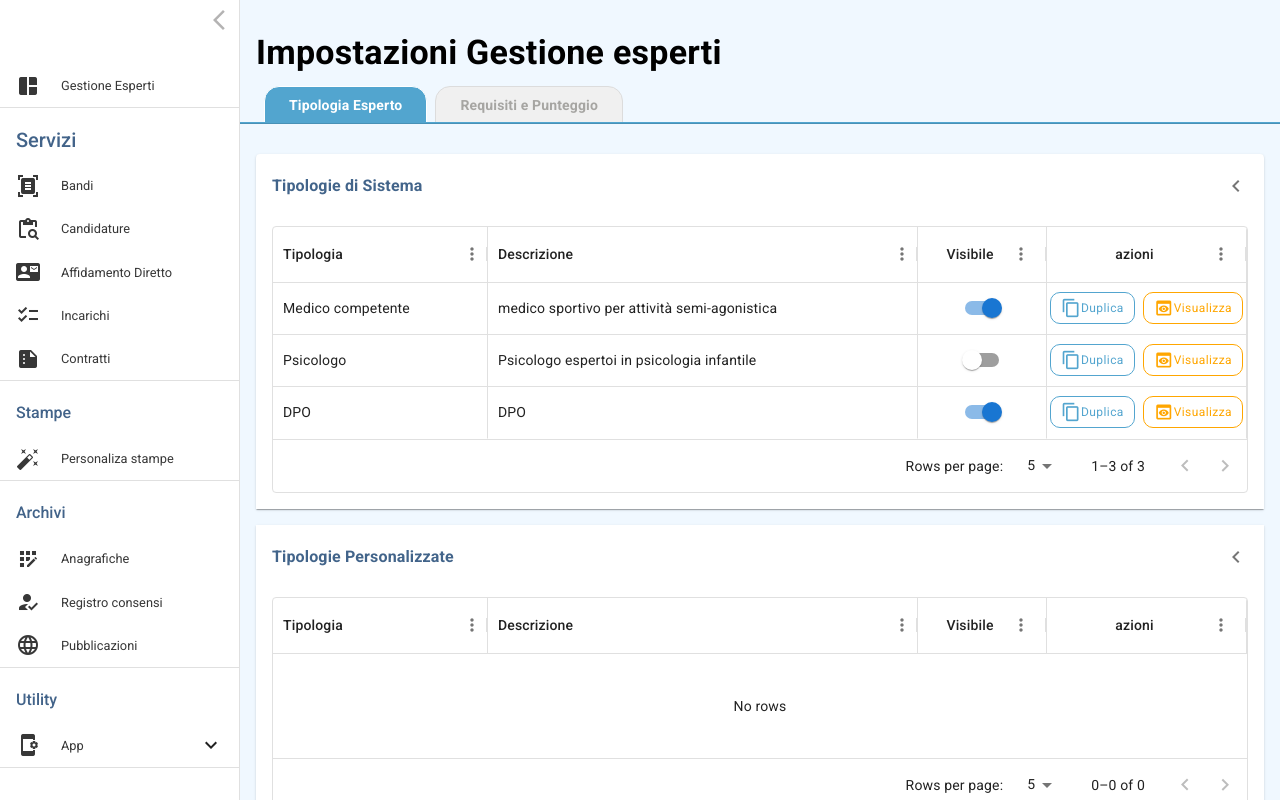
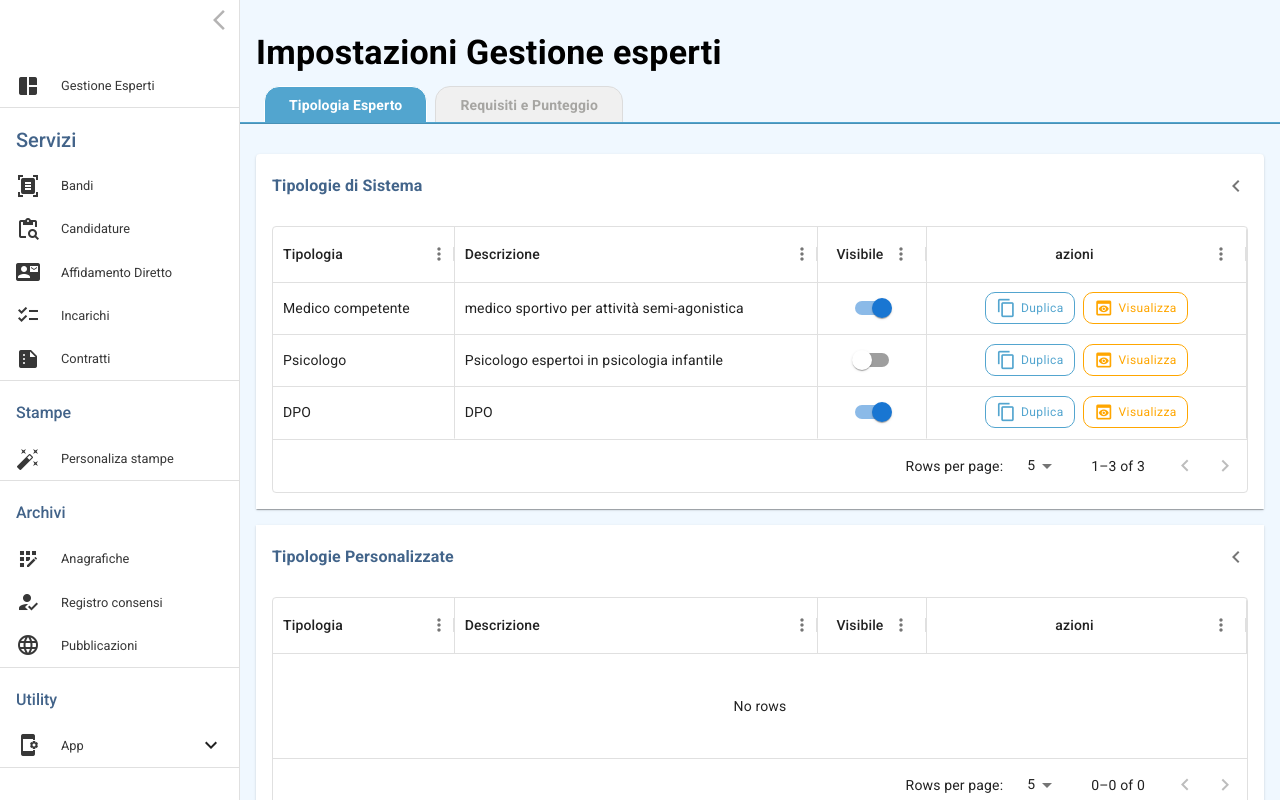
Before and after one commit to PietroSavini/Gestione-Esperti, a React (Vite) app: page /impostazioni in a window 1280 px wide. Built offline with nearby package versions, Linux system fonts and the light colour scheme.

Commit message:
ADD: button for edit on customTypes

```diff
--- a/src/components/DashboardSection/DashboardSection.tsx
+++ b/src/components/DashboardSection/DashboardSection.tsx
@@ -84,7 +84,7 @@ export const DashboardSection = (props: Props) => {
                         <Typography sx={{paddingLeft:'1rem'}} variant='h6' component={'h3'} fontWeight={600}>{title}</Typography>
                     }
 
-                    <Paper  sx={{minWidth:'100%', minHeight:'520px'}} elevation={6}>
+                    <Paper  sx={{minWidth:'100%', minHeight:'548px'}} elevation={6}>
                         {outputData && outputData.map((element: any, index: number) => {
                             {switch (type) {
                                 case 'bandi':
--- a/src/index.scss
+++ b/src/index.scss
@@ -81,6 +81,8 @@ body {
   transition: 200ms;
   padding: 5px 10px ;
   border: 1px solid rgb(33, 33, 33);
+  gap: 0.3rem;
+
   cursor: pointer;
   //primario
   &.ms_button-primary{
--- a/src/pages/SettingsPage/Tabs/TipologiaEspertoTab/Tables/Table_tipologieDiSistema.tsx
+++ b/src/pages/SettingsPage/Tabs/TipologiaEspertoTab/Tables/Table_tipologieDiSistema.tsx
@@ -92,7 +92,7 @@ export const Table_tipologieDiSistema = ({data, fn, loader} : Props ) => {
         {field: 'title', headerName: 'Tipologia', minWidth:150, flex:0.5, sortable:false, filterable:false ,  },
         {field: 'description', headerName: 'Descrizione', flex:1, minWidth:350 ,sortable:false, filterable:false },
         {field: 'visible', renderCell: (params:any) => (<VisibleSwitch value={params.value} id={params.id}/>), headerName: 'Visibile', minWidth: 70, align:'center', headerAlign:'center', flex:.3, sortable:false, filterable:false },
-        {field: 'actions', headerAlign:'center', align:'center',headerName:'azioni', width: 200 , sortable:false, filterable:false , renderCell: (params:any) => (<DataGridActions id={params.id as number}/>)}
+        {field: 'actions', headerAlign:'center', align:'center',headerName:'azioni',  width: 320 , sortable:false, filterable:false , renderCell: (params:any) => (<DataGridActions id={params.id as number}/>)}
     ];
 
   return (
--- a/src/pages/SettingsPage/Tabs/TipologiaEspertoTab/Tables/Table_tipologiePersonalizzate.tsx
+++ b/src/pages/SettingsPage/Tabs/TipologiaEspertoTab/Tables/Table_tipologiePersonalizzate.tsx
@@ -34,8 +34,7 @@ export const Table_tipologiePersonalizzate = ({data} : Props ) => {
                 id: item.id,
 				title: item.title,
                 description: item.description,
-                visible: item.visible ,
-
+                visible: item.visible,
 			}));
 		}
 		return [];
@@ -44,23 +43,27 @@ export const Table_tipologiePersonalizzate = ({data} : Props ) => {
     const [rows, setRows] = useState<Row[]>(initialRows)
     const [isLoading, setIsLoading] = useState<boolean>(false)
 
-
+    /*Fn che gestisce il click dello switch in UI e su DB*/
     const handleSwitchChange = (id: number) => {
         // aggiorno l'evento in UI facendo cambiare lo switch
         const updatedRows = rows.map(row =>
           row.id === id ? { ...row, visible: !row.visible } : row
         );
+        //apro loader tabella
         setIsLoading(true)
         //faccio chiamata ad endpoint per il salavataggio dei dati in DB
             //se la risposta è positiva
-                // Aggiorna lo stato con il nuovo valore dello switch
+                // aggiorno UI
                 setRows(updatedRows)
+                // Aggiorno lo state con il nuovo valore dello switch
                 dispatch(toggleVisible(id))
+                //loader tabella false
                 setIsLoading(false)
             //se la risposta è negativa
-                //faccio uscire un messaggio di errore in qulache modo
+                //faccio uscire un messaggio di errore
     };
 
+    /* Fn per cancellazione Row tabella sia UI che DB*/
     const handleDeleteClick = (id: number) => {
         //apro il loader tabella
         setIsLoading(true)
@@ -72,35 +75,38 @@ export const Table_tipologiePersonalizzate = ({data} : Props ) => {
                 dispatch(removeTipologiaPersonalizzata(id));
                 setIsLoading(false)
             //else
-            //faccio display di messaggio di errore
+                //faccio display di messaggio di errore
+                //non cambio la UI
 
     };
 
+    /* componente che renderizza i pulsanti azione all'interno della tabella */
     const DataGridActions = ({id}:{id:number}) => {
         return(
             <div className='dataGrid-actions'>
+                <ActionButton color='primary' onClick={() => {{/*rendering pagina che accetta id ROW e permette la modifica dell'elemento*/}}} text='Modifica' icon='edit' direction='row-reverse'/>
                 <ActionButton color='warning' onClick={() => {{/*rendering pagina che accetta id ROW e fa lo SHOW della tipologia*/}}} text='Visualizza' icon='preview' direction='row-reverse'/>
                 <ActionButton color='error' onClick={() => handleDeleteClick(id)} text='Elimina' icon='delete' direction='row-reverse' />
             </div>
         )
     }
-
+    /* componente che renderizza lo switch MUI nella tabella */
     const VisibleSwitch = ({id, value} : RowParam) => {
         return <Switch id={`${id}`} onChange={() => handleSwitchChange(id)} checked={value} />;
     };
 
 
-    //dichiaro un array di oggetti "columns" per semplificare la creazione degli Headers delle colonne
+    // array di oggetti "columns" per semplificare la creazione delle colonne
     const columns: GridColDef[] = [
         {field: 'title', flex:0.5, minWidth:150, headerName: 'Tipologia', width: 200  },
         {field: 'description',flex:1,minWidth:350, headerName: 'Descrizione', width: 350},
         {field: 'visible', renderCell: (params:any) => (<VisibleSwitch value={params.value} id={params.id}/>),minWidth: 70, align:'center', headerAlign:'center', flex:.3, headerName:'Visibile', width: 200,sortable:false, filterable:false },
-        {field:'actions', headerAlign:'center', align:'center', headerName:'azioni',width: 200, renderCell: (params:any) => (<DataGridActions id={params.id} />),
-        sortable:false, filterable:false }
+        {field:'actions', headerAlign:'center', align:'center', headerName:'azioni', width: 320, renderCell: (params:any) => (<DataGridActions id={params.id} />), sortable:false, filterable:false }
     ];
 
     useEffect(() => {
         setRows(initialRows)
+
     }, [data])
 
 
```
